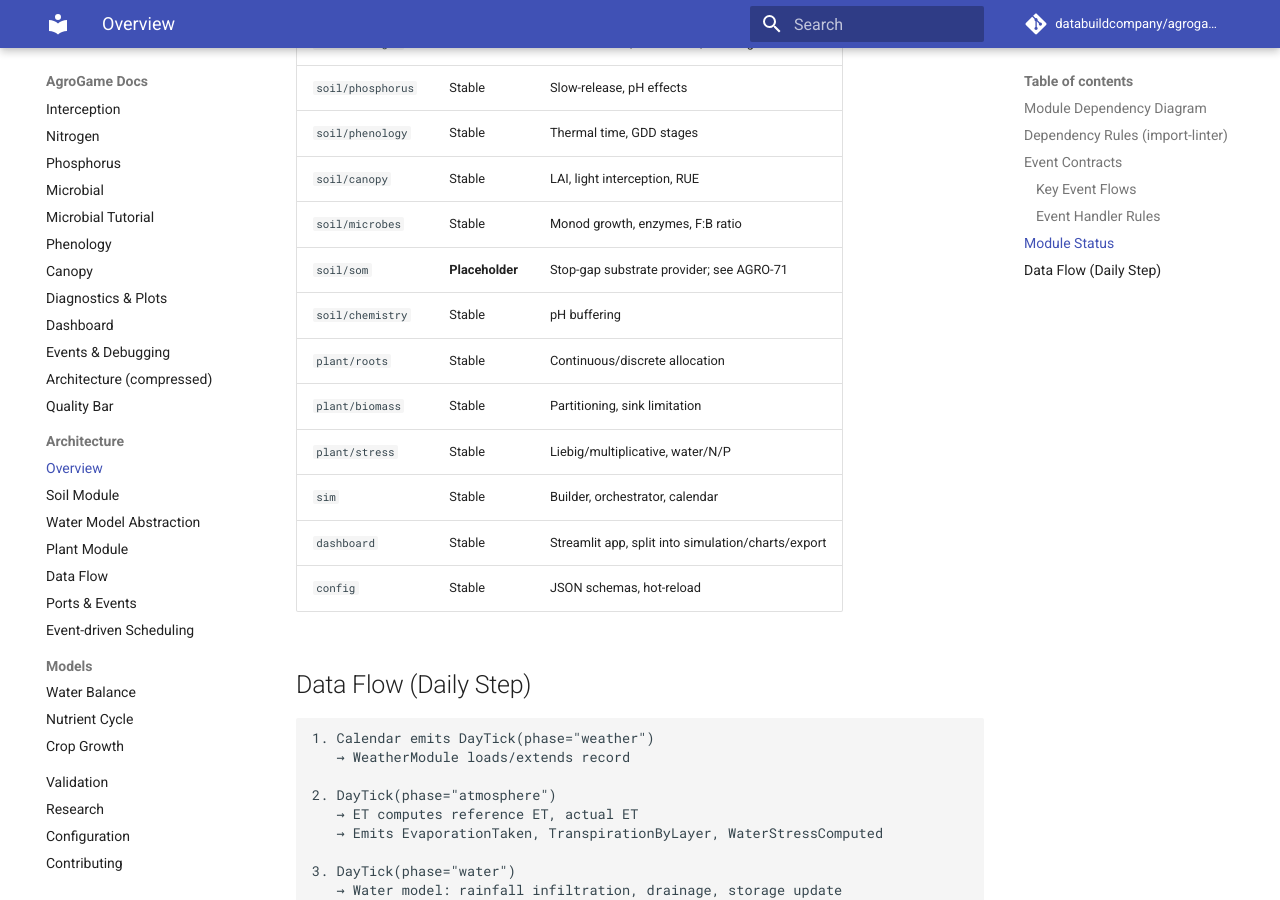
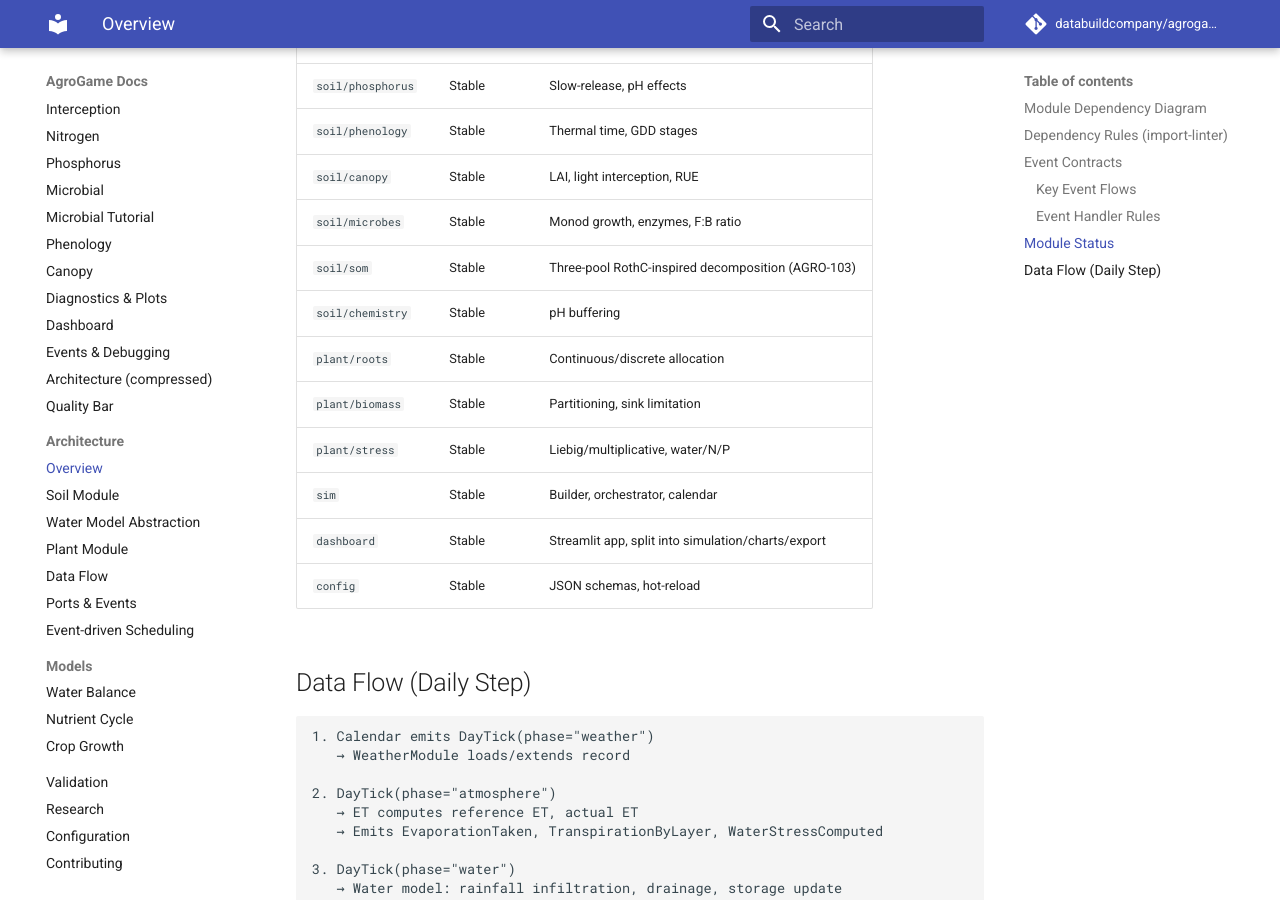
Before and after one commit to gedejong/agrogame, an MkDocs documentation site: the page built from docs/architecture/overview.md, in a window 1280 px wide and 900 px high, scrolled down 3520 px. Built offline with MkDocs 1.6.1 and Material for MkDocs 9.7.7, drawn with Linux system fonts in a browser that asks for light colours; comment, search, counter and statistics services are not loaded.

Commit message:
fix(AGRO-103): address PR review — ValueError, update arch docs
- Replace assert with raise ValueError for SOM mass-balance check
  (per CLAUDE.md: assertions for internal invariants only)
- Update docs/architecture/overview.md: SOM is now "3-pool RothC"
  instead of "placeholder"

Co-Authored-By: Claude Opus 4.6 (1M context) <noreply@anthropic.com>

```diff
--- a/docs/architecture/overview.md
+++ b/docs/architecture/overview.md
@@ -26,7 +26,7 @@ graph TD
         S_CANOPY[canopy]
         S_PHENOLOGY[phenology]
         S_MICROBES[microbes]
-        S_SOM[som ⚠️ placeholder]
+        S_SOM[som — 3-pool RothC]
         S_CHEMISTRY[chemistry]
     end
 
@@ -93,7 +93,7 @@ Cross-module communication is event-driven via `agrogame.events.EventBus`. All e
 | `soil/phenology` | Stable | Thermal time, GDD stages |
 | `soil/canopy` | Stable | LAI, light interception, RUE |
 | `soil/microbes` | Stable | Monod growth, enzymes, F:B ratio |
-| `soil/som` | **Placeholder** | Stop-gap substrate provider; see AGRO-71 |
+| `soil/som` | Stable | Three-pool RothC-inspired decomposition (AGRO-103) |
 | `soil/chemistry` | Stable | pH buffering |
 | `plant/roots` | Stable | Continuous/discrete allocation |
 | `plant/biomass` | Stable | Partitioning, sink limitation |
```
Also changed, not shown: 1 other file.
